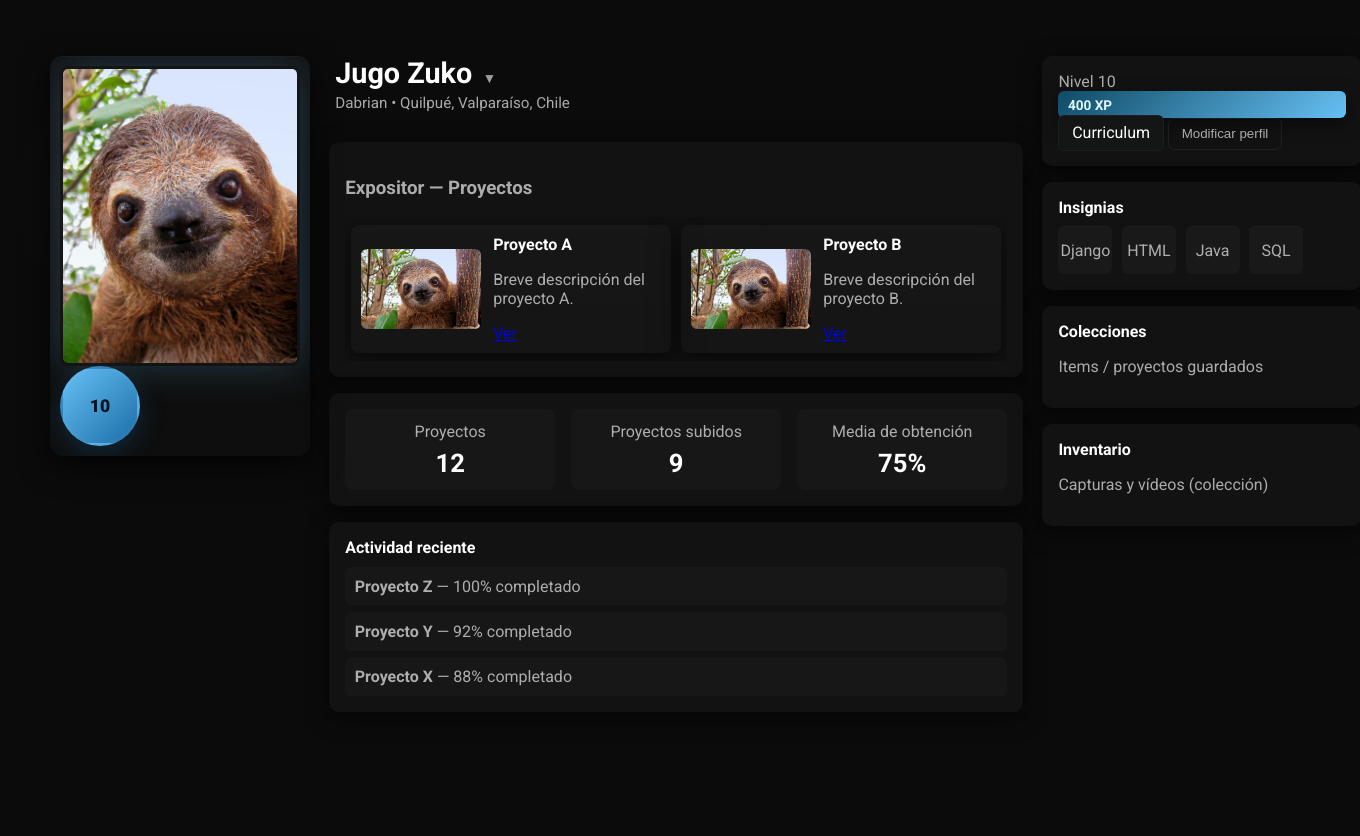
After one commit to dabrianla/portafolio-web, a Django app: page /homest/ in a window 1360 px wide. The commit adds this page. Run offline with Django 5.2, Linux system fonts and the light colour scheme.

Commit message:
portafolio estilo steam

```diff
--- /dev/null
+++ b/portafolio/static/css/homest.css
@@ -0,0 +1,121 @@
+/* ...existing code... */
+/* Estilo tipo perfil (inspirado en Steam), oscuro y responsive */
+:root{
+  --bg:#0b0b0b;
+  --panel:#121213;
+  --muted:rgba(255,255,255,0.65);
+  --accent:#66c0f4;
+  --accent-dark:#1b6ea8;
+  --glass: rgba(255,255,255,0.03);
+  --card-shadow: 0 10px 30px rgba(0,0,0,0.7);
+  --font: "Roboto", system-ui, Arial, sans-serif;
+}
+
+*{box-sizing:border-box}
+html,body{
+  height:100%;margin:0;font-family:var(--font);background: radial-gradient(circle at 10% 20%, rgba(255,255,255,0.02), transparent 10%), var(--bg);color:#e6eef6;-webkit-font-smoothing:antialiased;
+}
+
+/* contenedor general */
+.container-page{max-width:1300px;margin:36px auto;padding:20px;}
+
+/* layout tipo Steam: avatar izquierda, contenido centro, sidebar derecha */
+.perfil {
+  display: grid;
+  grid-template-columns: 260px 1fr 320px;
+  grid-template-rows: auto 1fr;
+  gap: 1.2rem;
+  align-items: start;
+}
+.perfil-left { grid-column: 1 / 2; grid-row: 1 / 3; }
+.perfil-main { grid-column: 2 / 3; grid-row: 1 / 3; }
+.perfil-right { grid-column: 3 / 4; grid-row: 1 / 3; }
+
+/* panel izquierdo */
+.perfil-left{display:flex;flex-direction:column;gap:1rem;align-items:stretch}
+.avatar{position:relative;background:linear-gradient(180deg, rgba(255,255,255,0.02), rgba(255,255,255,0.01));border-radius:12px;overflow:hidden;padding:10px;box-shadow:var(--card-shadow), inset 0 1px 0 rgba(255,255,255,0.02)}
+.avatar img{width:100%;height:300px;object-fit:cover;border-radius:8px;display:block;box-shadow:0 0 40px rgba(102,192,244,0.25);border:3px solid rgba(255,255,255,0.02)}
+
+/* quick info (centrado superior) */
+.header-top{display:flex;align-items:flex-end;padding:0 6px 6px 6px;margin-bottom:8px;gap:1rem}
+.header-info{display:flex;flex-direction:column;justify-content:flex-end}
+.profile-name{margin:0;font-size:1.8rem;font-weight:700;color:#fff}
+.profile-name .caret{font-size:0.9rem;color:rgba(255,255,255,0.6);margin-left:6px}
+.profile-sub{color:rgba(255,255,255,0.65);font-size:0.95rem;margin-top:4px}
+
+/* nivel */
+.nivel-circle{width:80px;height:80px;border-radius:50%;background:linear-gradient(135deg,var(--accent),var(--accent-dark));display:flex;align-items:center;justify-content:center;font-weight:900;color:#031322;box-shadow:0 8px 26px rgba(27,110,168,0.28);border:3px solid rgba(255,255,255,0.03);font-size:1.1rem}
+
+/* XP / botones */
+.level-area{display:flex;gap:.6rem;align-items:center}
+.xp-badge{background: linear-gradient(135deg,#0f4b66,var(--accent));color:#ddf6ff;padding:.35rem .6rem;border-radius:6px;font-weight:700;font-size:.85rem;box-shadow:0 6px 18px rgba(0,0,0,0.5)}
+.btn-cv{background:#141515;color:#fff;padding:.45rem .8rem;border-radius:6px;text-decoration:none;border:1px solid rgba(255,255,255,0.04)}
+.btn-cv:hover{transform:translateY(-2px)}
+.btn-modificar{background:transparent;color:var(--muted);border:1px solid rgba(255,255,255,0.06);padding:.45rem .8rem;border-radius:6px;cursor:pointer;transition:transform .12s ease,box-shadow .12s ease}
+.btn-modificar:hover{transform:translateY(-3px);box-shadow:0 8px 20px rgba(0,0,0,0.6)}
+
+/* panel central */
+.perfil-main{display:flex;flex-direction:column;gap:1rem}
+.showcase{background:linear-gradient(180deg, rgba(255,255,255,0.02), rgba(255,255,255,0.01));border-radius:12px;padding:1rem;box-shadow:0 6px 22px rgba(0,0,0,0.6)}
+
+/* projects showcase (scroll horizontal estilo Steam) */
+.projects-showcase{display:flex;gap:10px;overflow-x:auto;padding:8px 6px;scroll-snap-type:x mandatory}
+.project-card{flex:0 0 320px;min-width:320px;background:linear-gradient(180deg, rgba(255,255,255,0.02), rgba(255,255,255,0.01));border-radius:8px;padding:10px;display:flex;gap:12px;align-items:center;box-shadow:0 8px 30px rgba(0,0,0,0.6);scroll-snap-align:center}
+.project-card img{width:120px;height:80px;border-radius:6px;object-fit:cover}
+
+/* fila de insignias (también scrollable) */
+.achievements-grid{display:flex;gap:.6rem;align-items:center;overflow-x:auto;padding:8px;margin-top:.6rem}
+.ach-card{width:72px;height:72px;flex:0 0 72px;background:#0d1113;border-radius:6px;border:1px solid rgba(255,255,255,0.04);display:flex;align-items:center;justify-content:center;flex-direction:column;gap:6px;padding:6px;cursor:pointer}
+.ach-card img{width:44px;height:44px;border-radius:6px}
+
+/* estadisticas grandes */
+.stats-row{display:flex;gap:1rem;justify-content:space-between;padding:1rem;border-radius:10px}
+.stat{flex:1;text-align:center;background:rgba(255,255,255,0.02);padding:.8rem;border-radius:8px}
+.stat-value{font-size:1rem;color:var(--muted)}
+.stat-label{font-size:1.6rem;font-weight:700;color:#fff;margin-top:.4rem}
+
+/* actividad */
+.activity-list{list-style:none;margin:0;padding:0;display:flex;flex-direction:column;gap:.45rem}
+.activity-list li{background:rgba(255,255,255,0.02);padding:.6rem;border-radius:6px}
+
+/* panel derecho */
+.perfil-right{display:flex;flex-direction:column;gap:1rem}
+.panel{background:var(--panel);border-radius:10px;padding:1rem;box-shadow:0 6px 22px rgba(0,0,0,0.6);color:var(--muted)}
+.panel h4{margin:0 0 .6rem 0;color:#fff}
+.panel .badge-row{display:flex;gap:0.6rem;flex-wrap:wrap}
+.badge{width:48px;height:48px;border-radius:8px;background:rgba(255,255,255,0.03);display:inline-flex;align-items:center;justify-content:center;box-shadow:inset 0 1px 0 rgba(255,255,255,0.02)}
+
+/* badges textuales (lenguajes) */
+.badge-row .badge{padding:.45rem .6rem;border-radius:6px;color:var(--muted);min-width:54px;text-align:center}
+
+/* modal selector de fondos */
+.bg-modal{position:fixed;inset:0;display:none;align-items:center;justify-content:center;background:rgba(0,0,0,0.5);z-index:2000}
+.bg-modal.open{display:flex}
+.bg-modal-content{background:#0f1113;padding:1rem;border-radius:10px;width:min(720px,95%);color:#e6e6e6}
+.bg-options{display:flex;gap:.6rem;flex-wrap:wrap;margin-top:.6rem}
+.bg-option{width:120px;height:80px;background-size:cover;background-position:center;border-radius:6px;border:2px solid rgba(255,255,255,0.03);cursor:pointer}
+#bg-reset,#bg-close{background:transparent;border:1px solid rgba(255,255,255,0.06);color:var(--muted);padding:.45rem .7rem;border-radius:6px}
+
+/* clases de body para fondos */
+body.bg1{background-image:url('/static/img/bg1.jpg');background-size:cover;background-position:center}
+body.bg2{background-image:url('/static/img/bg2.jpeg');background-size:cover;background-position:center}
+body.bg3{background-image:url('/static/img/bg3.jpg');background-size:cover;background-position:center}
+body.bg4{background-image:url('/static/img/bg4.jpg');background-size:cover;background-position:center}
+body.bg5{background-image:url('/static/img/bg5.jpg');background-size:cover;background-position:center}
+
+/* legibilidad sobre fondo */
+body.bg1 .container-page,body.bg2 .container-page,body.bg3 .container-page,body.bg4 .container-page,body.bg5 .container-page{
+  background: linear-gradient(180deg, rgba(15,17,19,0.85), rgba(15,17,19,0.85));
+  padding:1.2rem;border-radius:8px;
+}
+
+/* small tweaks */
+.projects-showcase::-webkit-scrollbar,.achievements-grid::-webkit-scrollbar{height:8px}
+.projects-showcase::-webkit-scrollbar-thumb,.achievements-grid::-webkit-scrollbar-thumb{background:rgba(255,255,255,0.04);border-radius:8px}
+
+/* mobile */
+@media (max-width:1100px){.perfil{grid-template-columns:220px 1fr;grid-auto-rows:auto;max-width:980px}.perfil-right{order:3}.perfil-left{order:1}.perfil-main{order:2}}
+@media (max-width:720px){.perfil{grid-template-columns:1fr;padding:0.6rem;gap:0.9rem}.avatar img{height:220px}.nivel-circle{width:60px;height:60px;right:10px;bottom:10px}.achievements-grid{grid-template-columns:repeat(auto-fit,minmax(90px,1fr))}.panel .badge-row{gap:0.4rem}body{padding-bottom:2rem}}
+/* accesibilidad: reduce motion */
+@media (prefers-reduced-motion: reduce){*{transition:none!important}}
+/* fin */
--- /dev/null
+++ b/portafolio/static/js/homest.js
@@ -0,0 +1,63 @@
+// ...existing code...
+// Lógica para selector de fondos y persistencia (homest)
+document.addEventListener('DOMContentLoaded', () => {
+  const btnModificar = document.getElementById('btn-modificar-perfil');
+  const modal = document.getElementById('bg-modal');
+  const closeBtn = document.getElementById('bg-close');
+  const resetBtn = document.getElementById('bg-reset');
+  const bgOptions = document.querySelectorAll('.bg-option');
+
+  function openModal() {
+    if (!modal) return;
+    modal.classList.add('open');
+    modal.setAttribute('aria-hidden', 'false');
+    const first = modal.querySelector('.bg-option');
+    if (first) first.focus();
+  }
+
+  function closeModal() {
+    if (!modal) return;
+    modal.classList.remove('open');
+    modal.setAttribute('aria-hidden', 'true');
+  }
+
+  if (btnModificar) btnModificar.addEventListener('click', () => openModal());
+  if (closeBtn) closeBtn.addEventListener('click', () => closeModal());
+  if (resetBtn) resetBtn.addEventListener('click', () => { removeBackground(); closeModal(); });
+
+  bgOptions.forEach(btn => {
+    btn.addEventListener('click', () => {
+      const bg = btn.dataset.bg;
+      applyBackground(bg);
+      closeModal();
+    });
+    btn.addEventListener('keydown', (e) => {
+      if (e.key === 'Enter' || e.key === ' ') {
+        e.preventDefault();
+        btn.click();
+      }
+    });
+  });
+
+  document.addEventListener('keydown', (e) => {
+    if (e.key === 'Escape') {
+      if (modal && modal.classList.contains('open')) closeModal();
+    }
+  });
+
+  const saved = localStorage.getItem('profile_bg');
+  if (saved) applyBackground(saved);
+});
+
+function applyBackground(name) {
+  document.body.classList.remove('bg1','bg2','bg3','bg4','bg5');
+  if (name && ['bg1','bg2','bg3','bg4','bg5'].includes(name)) {
+    document.body.classList.add(name);
+    try { localStorage.setItem('profile_bg', name); } catch (err) { /* ignore */ }
+  }
+}
+
+function removeBackground() {
+  document.body.classList.remove('bg1','bg2','bg3','bg4','bg5');
+  try { localStorage.removeItem('profile_bg'); } catch (err) { /* ignore */ }
+}
--- /dev/null
+++ b/portafolio/templates/homest.html
@@ -0,0 +1,144 @@
+<!-- ...existing code... -->
+{% load static %}
+<!DOCTYPE html>
+<html lang="es">
+<head>
+  <meta charset="utf-8"/>
+  <meta name="viewport" content="width=device-width,initial-scale=1"/>
+  <title>Perfil — Dabrian</title>
+  <link href="https://fonts.googleapis.com/css2?family=Roboto:wght@300;400;700;900&display=swap" rel="stylesheet">
+  <link rel="stylesheet" href="{% static 'css/homest.css' %}">
+</head>
+<body>
+  <div class="container-page">
+    <section class="perfil" role="region" aria-label="Perfil de usuario">
+      <aside class="perfil-left">
+        <div class="avatar" aria-hidden="false">
+          <img src="{% static 'img/perfil.jpg' %}" alt="Avatar de Dabrian">
+          <div class="nivel-circle">10</div>
+        </div>
+      </aside>
+
+      <main class="perfil-main">
+        <!-- HEADER TOP: nombre + información (centro arriba) -->
+        <div class="header-top">
+          <div class="header-info">
+            <h1 class="profile-name">Jugo Zuko <span class="caret">▾</span></h1>
+            <div class="profile-sub">Dabrian • Quilpué, Valparaíso, Chile</div>
+          </div>
+        </div>
+
+        <!-- SHOWCASE -->
+        <div class="showcase panel">
+          <div class="showcase-head">
+            <h3>Expositor — Proyectos</h3>
+          </div>
+
+          <div class="projects-showcase" aria-live="polite">
+            <article class="project-card">
+              <img src="{% static 'img/perfil.jpg' %}" alt="Proyecto A">
+              <div class="project-meta">
+                <h4>Proyecto A</h4>
+                <p>Breve descripción del proyecto A.</p>
+                <a href="#" class="link">Ver</a>
+              </div>
+            </article>
+
+            <article class="project-card">
+              <img src="{% static 'img/perfil.jpg' %}" alt="Proyecto B">
+              <div class="project-meta">
+                <h4>Proyecto B</h4>
+                <p>Breve descripción del proyecto B.</p>
+                <a href="#" class="link">Ver</a>
+              </div>
+            </article>
+          </div>
+        </div>
+
+        <!-- STATS (números grandes) -->
+        <section class="panel stats-row" aria-label="Estadísticas de proyectos">
+          <div class="stat">
+            <div class="stat-value">Proyectos</div>
+            <div class="stat-label">12</div>
+          </div>
+          <div class="stat">
+            <div class="stat-value">Proyectos subidos</div>
+            <div class="stat-label">9</div>
+          </div>
+          <div class="stat">
+            <div class="stat-value">Media de obtención</div>
+            <div class="stat-label">75%</div>
+          </div>
+        </section>
+
+        <!-- ACTIVIDAD -->
+        <section class="panel" aria-label="Actividad reciente">
+          <h4>Actividad reciente</h4>
+          <ul class="activity-list">
+            <li><strong>Proyecto Z</strong> — 100% completado</li>
+            <li><strong>Proyecto Y</strong> — 92% completado</li>
+            <li><strong>Proyecto X</strong> — 88% completado</li>
+          </ul>
+        </section>
+      </main>
+
+      <!-- SIDEBAR: nivel, XP, CV y Modificar perfil (ubicado arriba como en la referencia) -->
+      <aside class="perfil-right">
+        <div class="panel sidebar-top">
+          <div class="level-row">
+            <div class="level-title">Nivel <span class="level-num">10</span></div>
+            <div class="xp-panel">
+              <div class="xp-badge">400 XP</div>
+            </div>
+          </div>
+
+          <div class="sidebar-actions">
+            <a class="btn-cv" href="{% static 'files/Dabrian Labraña ing en informatica CV.pdf' %}" download="Dabrian_CV.pdf">Curriculum</a>
+            <button id="btn-modificar-perfil" class="btn-modificar">Modificar perfil</button>
+          </div>
+        </div>
+
+        <div class="panel" aria-label="Insignias">
+          <h4>Insignias</h4>
+          <div class="badge-row">
+            <div class="badge" title="Django">Django</div>
+            <div class="badge" title="HTML">HTML</div>
+            <div class="badge" title="Java">Java</div>
+            <div class="badge" title="SQL">SQL</div>
+          </div>
+        </div>
+
+        <div class="panel" aria-label="Colecciones">
+          <h4>Colecciones</h4>
+          <p>Items / proyectos guardados</p>
+        </div>
+
+        <div class="panel" aria-label="Inventario">
+          <h4>Inventario</h4>
+          <p>Capturas y vídeos (colección)</p>
+        </div>
+      </aside>
+    </section>
+  </div>
+
+  <!-- Modal selector de fondos -->
+  <div id="bg-modal" class="bg-modal" aria-hidden="true">
+    <div class="bg-modal-content" role="dialog" aria-label="Seleccionar fondo">
+      <h3>Seleccionar fondo</h3>
+      <div class="bg-options">
+        <button type="button" class="bg-option" data-bg="bg1" style="background-image:url('{% static 'img/bg1.jpg' %}')"></button>
+        <button type="button" class="bg-option" data-bg="bg2" style="background-image:url('{% static 'img/bg2.jpeg' %}')"></button>
+        <button type="button" class="bg-option" data-bg="bg3" style="background-image:url('{% static 'img/bg3.jpg' %}')"></button>
+        <button type="button" class="bg-option" data-bg="bg4" style="background-image:url('{% static 'img/bg4.jpg' %}')"></button>
+        <button type="button" class="bg-option" data-bg="bg5" style="background-image:url('{% static 'img/bg5.jpg' %}')"></button>
+      </div>
+      <div style="margin-top:1rem;display:flex;gap:.5rem;justify-content:flex-end">
+        <button id="bg-reset" class="btn">Restaurar</button>
+        <button id="bg-close" class="btn">Cerrar</button>
+      </div>
+    </div>
+  </div>
+
+  <script src="{% static 'js/homest.js' %}"></script>
+</body>
+</html>
--- a/portafolio/urls.py
+++ b/portafolio/urls.py
@@ -16,10 +16,11 @@ Including another URLconf
 """
 from django.contrib import admin
 from django.urls import path
-from portafolio import views
+from . import views
 from django.conf import settings
 
 urlpatterns = [
     path('admin/', admin.site.urls),
     path('', views.home, name='home'),
+     path('homest/', views.homest_view, name='homest'),
 ]
--- a/portafolio/views.py
+++ b/portafolio/views.py
@@ -2,3 +2,6 @@ from django.shortcuts import render
 
 def home(request):
     return render(request, 'home.html')
+
+def homest_view(request):
+    return render(request, 'homest.html')
```
Also changed, not shown: portafolio/settings.py (+5 -2 lines), portafolio/static/js/home.js (+14 -0 lines), portafolio/templates/home.html (+42 -0 lines), portafolio/db.sqlite3, portafolio/static/css/home.css (line endings or trailing spaces), portafolio/static/css/proyecto.css (line endings or trailing spaces), portafolio/static/img/bg1.jpg (added), portafolio/static/img/bg2.jpeg (added), portafolio/static/img/bg3.jpg (added), portafolio/static/img/bg4.jpg (added), portafolio/static/img/bg5.jpg (added), 1 other file.
